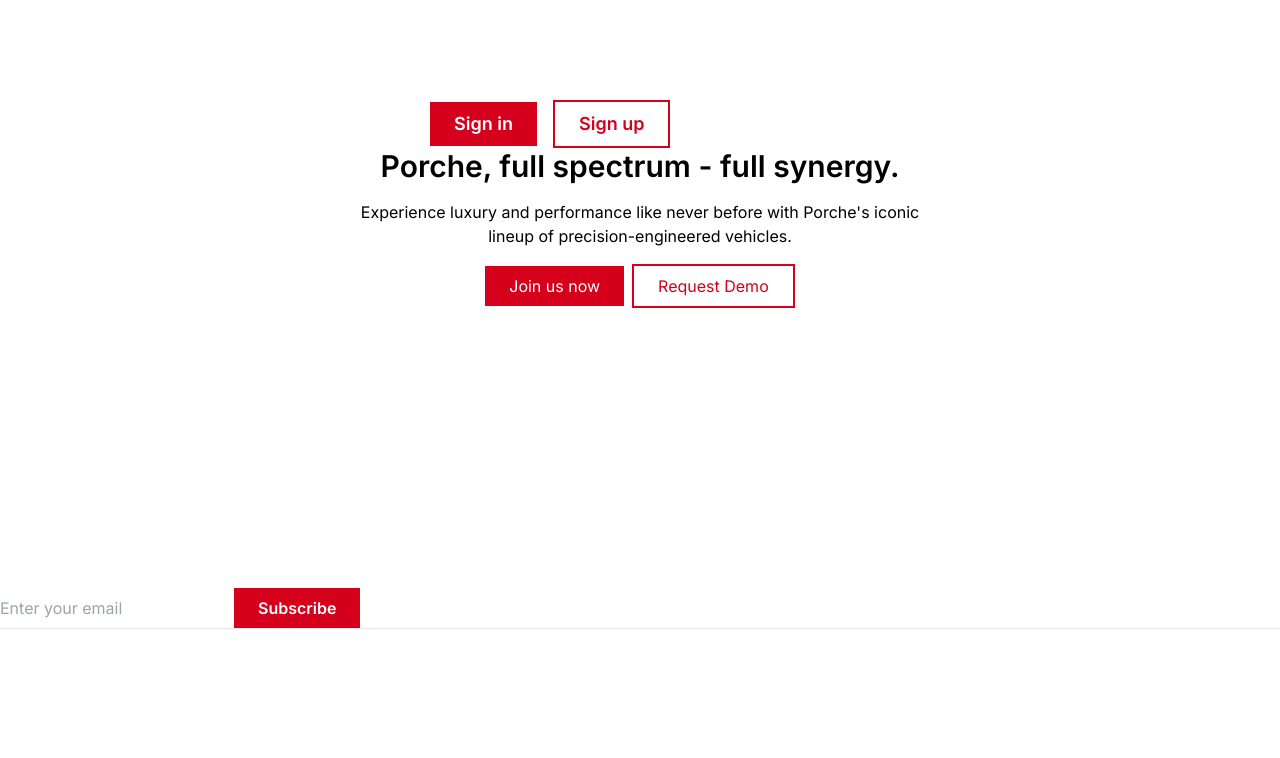
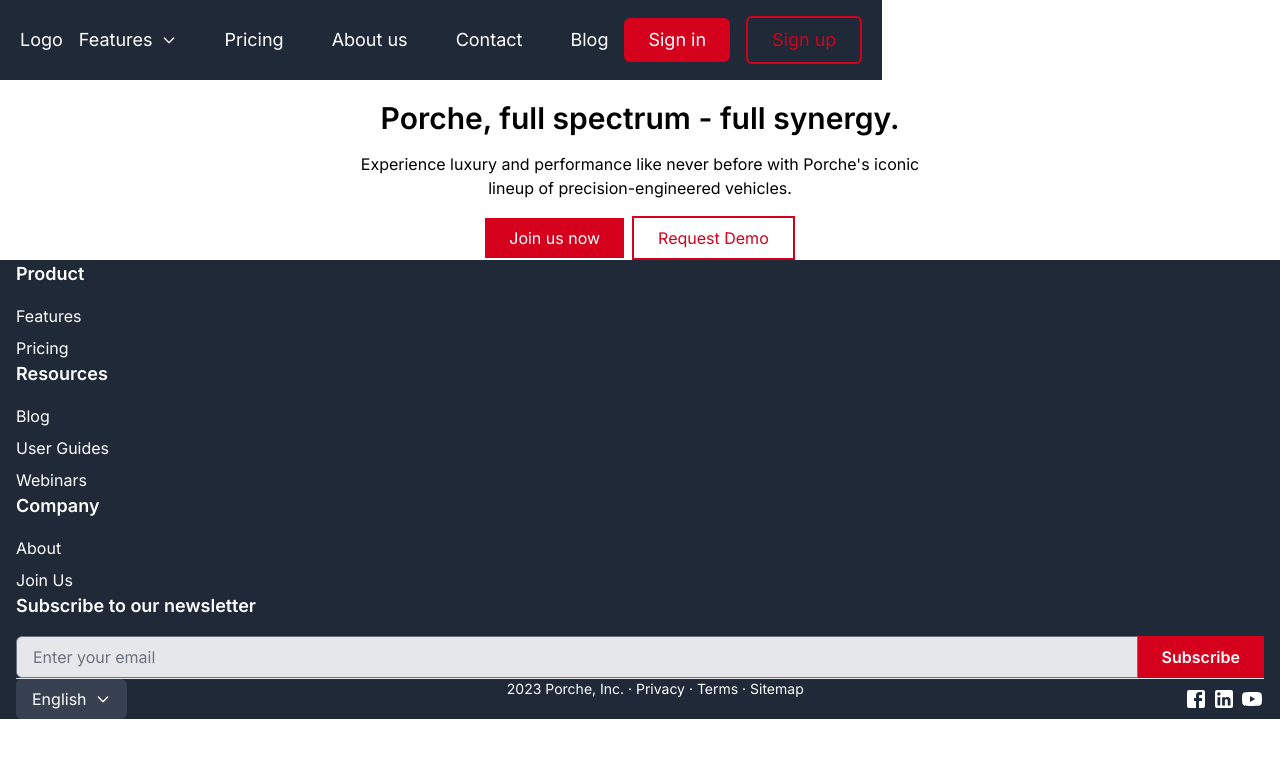
Before and after one commit to waelmaqro/MaqroPersonalProject, a Next.js app: page / in a window 1280 px wide. Shown: the top 758 px of the page. Built offline with nearby package versions, Linux system fonts and the light colour scheme.

Commit message:
Navbar & Footer Has been worked on.

```diff
--- a/src/Components/Footer.jsx
+++ b/src/Components/Footer.jsx
@@ -1,6 +1,9 @@
 'use client'
 import React from 'react';
 import FacebookIcon from '@mui/icons-material/Facebook';
+import LinkedInIcon from '@mui/icons-material/LinkedIn';
+import YouTubeIcon from '@mui/icons-material/YouTube';
+import { Dropdown } from 'flowbite-react';
 
 const Footer = () => {
   return (
@@ -70,13 +73,31 @@
 
         <hr className="my-8 border-gray-700" />
 
+        <div className='flex justify-between'>
+          <div className=' bg-gray-700 py-2 px-4 rounded-md'>
+            <Dropdown label="English" inline={true}>
+              <Dropdown.Item className='min-w-[100px] flex justify-start'>
+                Other
+              </Dropdown.Item>
+            </Dropdown>
+          </div>
+
         <div className="text-center">
           <p className="text-sm">
            2023 Porche, Inc. · Privacy · Terms · Sitemap
           </p>
         </div>
+
+        <div className='flex justify-center items-center gap-1'>
+        <FacebookIcon/>
+        <LinkedInIcon />
+        <YouTubeIcon />
+        </div>
+        </div>
+
+
       </div>
-      <FacebookIcon/>
+
     </footer>
   );
 };
--- a/src/Components/Navbar.jsx
+++ b/src/Components/Navbar.jsx
@@ -1,43 +1,45 @@
-'use client'
-import React from 'react';
-import Link from 'next/link';
+"use client";
+import React from "react";
+import Link from "next/link";
+import { Dropdown } from "flowbite-react";
 
 const Navbar = () => {
   return (
-    <nav className='fixed top-0 w-screen bg-gray-800 py-3 text-lg text-white font-semibold flex justify-between items-center px-5'>
-      <div>Logo</div>
+    <nav className="fixed top-0 w-screen bg-gray-800  text-lg text-white  flex px-5 py-4  justify-between items-center">
+      <div className="min-w-[200px]">Logo</div>
 
-      <div className='flex justify-center items-center gap-4'>
-        <Link href='/'>
-          <div className='hover:bg-gray-700 rounded-md py-2 px-4 transition duration-300'>
-            Features
-          </div>
-        </Link>
-        <Link href='/'>
-          <div className='hover:bg-gray-700 rounded-md py-2 px-4 transition duration-300'>
+      <div className="flex justify-center items-center gap-4 ">
+        <div className="hover:bg-gray-700 rounded-md py-2 px-4 transition duration-300">
+          <Dropdown label="Features" inline={true} className="w-[200px]">
+            <Dropdown.Item>Feature</Dropdown.Item>
+            <Dropdown.Item>Feature</Dropdown.Item>
+            <Dropdown.Item>Feature</Dropdown.Item>
+          </Dropdown>
+        </div>
+        <Link href="/">
+          <div className="hover:bg-gray-700 rounded-md py-2 px-4 transition duration-300">
             Pricing
           </div>
         </Link>
-        <Link href='/'>
-          <div className='hover:bg-gray-700 rounded-md py-2 px-4 transition duration-300'>
+        <Link href="/">
+          <div className="hover:bg-gray-700 rounded-md py-2 px-4 transition duration-300">
             About us
           </div>
         </Link>
-        <Link href='/'>
-          <div className='hover:bg-gray-700 rounded-md py-2 px-4 transition duration-300'>
+        <Link href="/">
+          <div className="hover:bg-gray-700 rounded-md py-2 px-4 transition duration-300">
             Contact
           </div>
         </Link>
-        <Link href='/'>
-          <div className='hover:bg-gray-700 rounded-md py-2 px-4 transition duration-300'>
+        <Link href="/">
+          <div className="hover:bg-gray-700 rounded-md py-2 px-4 transition duration-300">
             Blog
           </div>
         </Link>
       </div>
-
-      <div className='flex justify-between items-center gap-4'>
-        <button className='bg-primary px-6 py-2 text-white'>Sign in</button>
-        <button className='px-6 py-2 border-[2px] border-primary text-primary'>
+      <div className="flex items-center gap-4 min-w-[200px]">
+        <button className="bg-primary px-6 py-2 text-white rounded-md">Sign in</button>
+        <button className="px-6 py-2 border-[2px] border-primary text-primary rounded-md">
           Sign up
         </button>
       </div>
--- a/src/app/page.js
+++ b/src/app/page.js
@@ -4,9 +4,9 @@
 
 export default function Home() {
   return (
-    <main className='py-[100px] h-screen'>
+    <main className='py-[100px] flex flex-col min-h-screen'>
       <Navbar />
-      <div className='flex flex-col text-center justify-center items-center gap-4 overflow-hidden'>
+      <div className='flex flex-col flex-grow text-center justify-center items-center gap-4 overflow-hidden'>
         <h1 className='heading text-3xl font-semibold'>
           Porche, full spectrum - full synergy.
         </h1>
--- a/tailwind.config.js
+++ b/tailwind.config.js
@@ -4,6 +4,7 @@
     './src/pages/**/*.{js,ts,jsx,tsx,mdx}',
     './src/components/**/*.{js,ts,jsx,tsx,mdx}',
     './src/app/**/*.{js,ts,jsx,tsx,mdx}',
+    "./node_modules/flowbite-react/**/*.js",
   ],
   theme: {
     extend: {
@@ -17,5 +18,5 @@
       },
     },
   },
-  plugins: [],
+  plugins: [require("flowbite/plugin")],
 }
```
